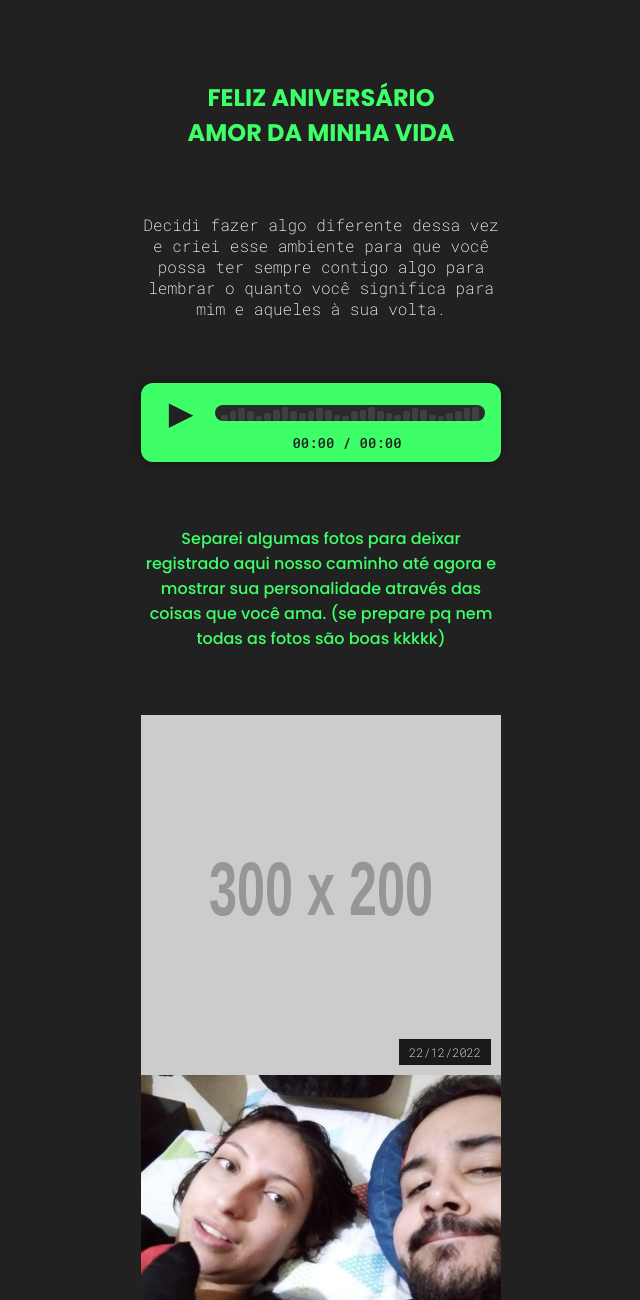
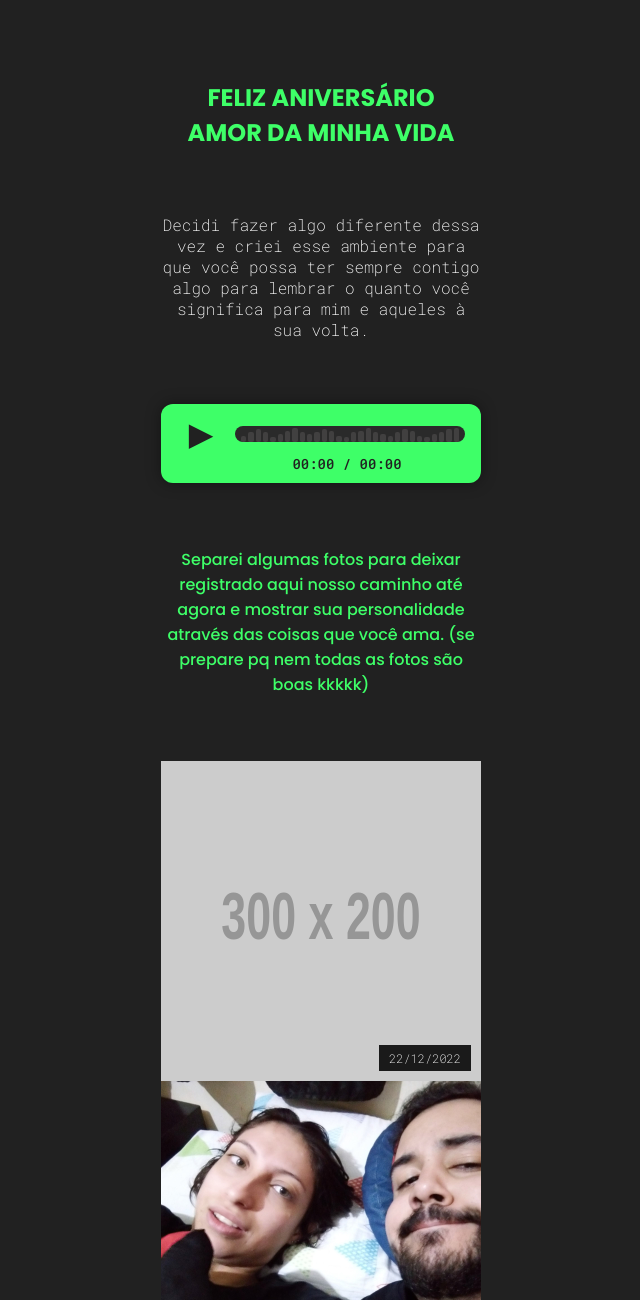
Before and after one commit to fahlzin/Love-Birthday-, a plain HTML site: page index.html in a window 1280 px wide. Shown: the top 1300 px of the page, without its empty margins (319-959 px from the left). Drawn offline with Linux system fonts and the light colour scheme; placeholder pictures from the web are drawn by us; a web font is replaced by a local one.

Commit message:
fixing width content

```diff
--- a/styles/main.css
+++ b/styles/main.css
@@ -30,14 +30,14 @@ p {
 
 img {
     width: 100%;
-    height: 360px;
+    height: 320px;
     background-color: rgb(46, 46, 46);
 }
 
 .conteudo {
   display: flex;
   flex-direction: column;
-  max-width: 360px;
+  max-width: 320px;
   text-align: center;
   margin: 80px;
   gap: 64px;
```
